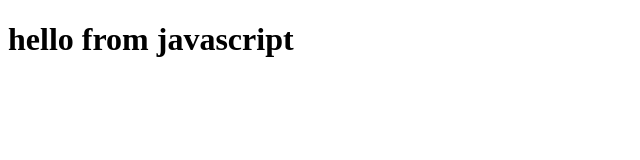
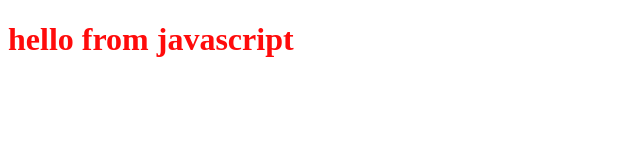
Before and after one commit to wi11s/git-workshop-2022, a plain HTML site: page index.html in a window 1280 px wide. Shown: the whole page, without its empty margins (0-640 px from the left). Drawn offline with Linux system fonts and the light colour scheme.

Commit message:
make h1 red

```diff
--- a/index.html
+++ b/index.html
@@ -4,6 +4,7 @@
         <title></title>
         <meta charset="UTF-8">
         <meta name="viewport" content="width=device-width, initial-scale=1">
+        <link rel="stylesheet" href="main.css">
     </head>
     <body>
         <h1>hello from javascript</h1>
--- /dev/null
+++ b/main.css
@@ -0,0 +1,3 @@
+h1 {
+    color: rgb(255, 11, 11);
+}
```
